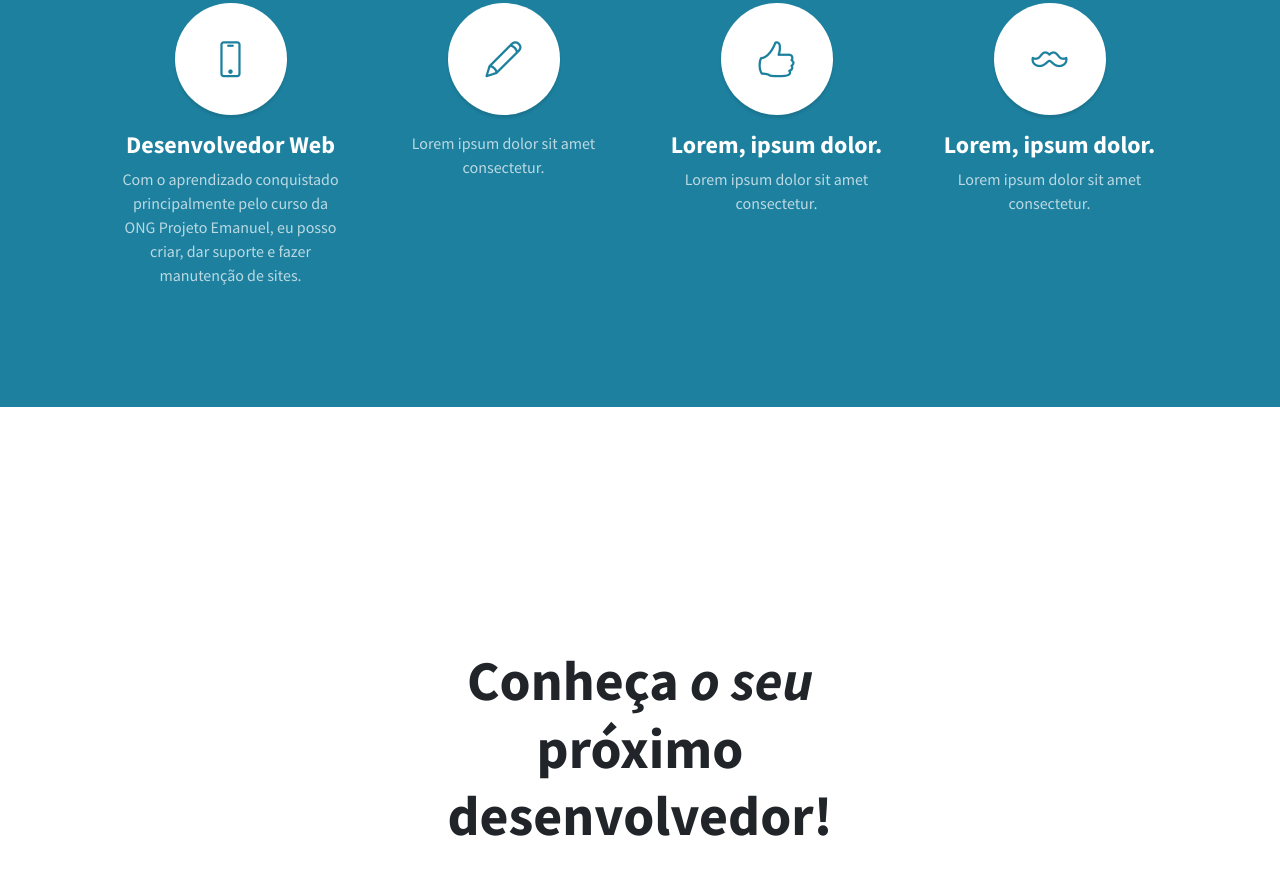
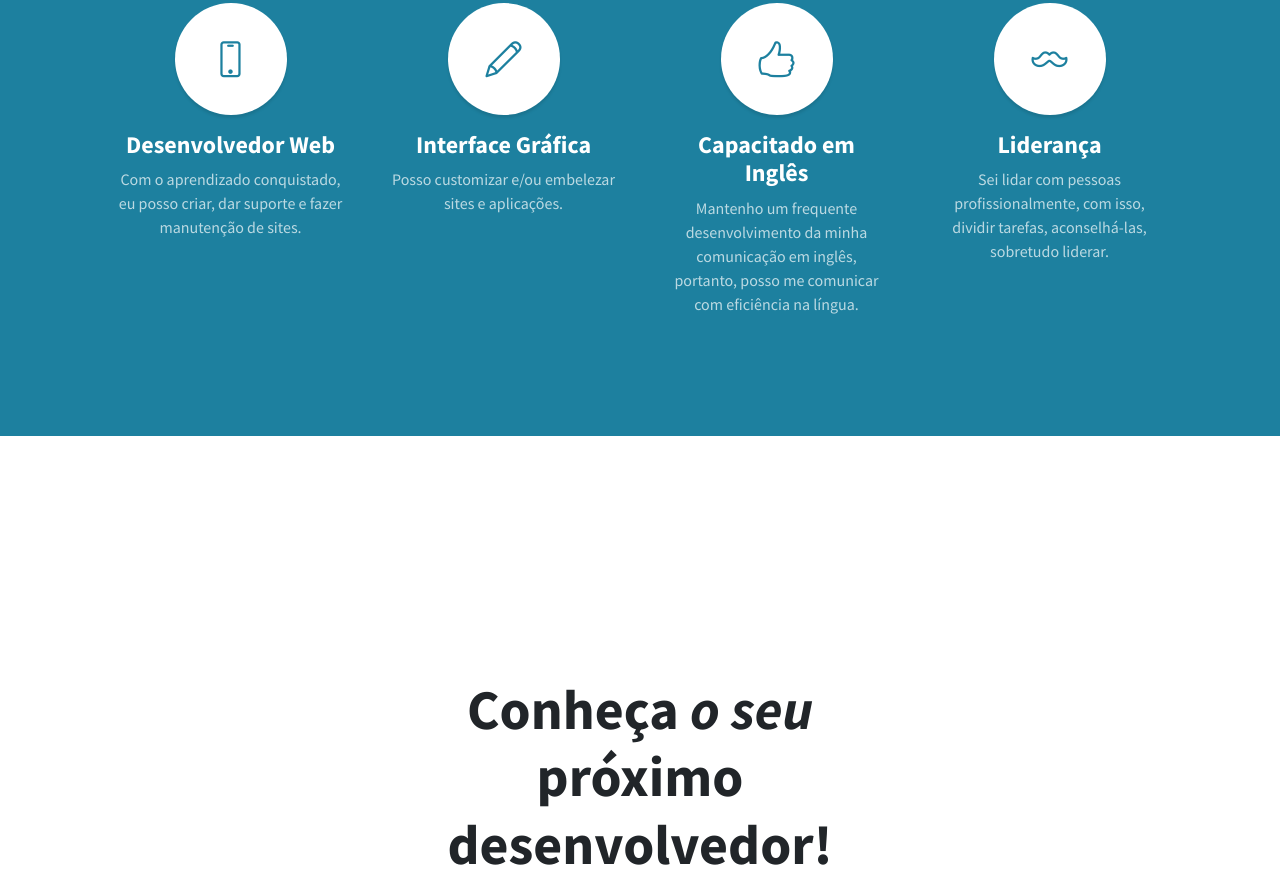
Before and after one commit to Lawliet1200/Portfolio, a plain HTML site: page index.html in a window 1280 px wide. Shown: the part 1717-2598 px from the top of the page. Drawn offline with nearby package versions, Linux system fonts and the light colour scheme.

Commit message:
Second Commit

```diff
--- a/index.html
+++ b/index.html
@@ -72,22 +72,22 @@
                 <div class="col-lg-3 col-md-6 mb-5 mb-lg-0">
                     <span class="service-icon rounded-circle mx-auto mb-3"><i class="icon-screen-smartphone"></i></span>
                     <h4><strong>Desenvolvedor Web</strong></h4>
-                    <p class="text-faded mb-0">Com o aprendizado conquistado principalmente pelo curso da ONG Projeto Emanuel, eu posso criar, dar suporte e fazer manutenção de sites.</p>
+                    <p class="text-faded mb-0">Com o aprendizado conquistado, eu posso criar, dar suporte e fazer manutenção de sites.</p>
                 </div>
                 <div class="col-lg-3 col-md-6 mb-5 mb-lg-0">
                     <span class="service-icon rounded-circle mx-auto mb-3"><i class="icon-pencil"></i></span>
-                    <h4><strong></strong></h4>
-                    <p class="text-faded mb-0">Lorem ipsum dolor sit amet consectetur.</p>
+                    <h4><strong>Interface Gráfica</strong></h4>
+                    <p class="text-faded mb-0">Posso customizar e/ou embelezar sites e aplicações.</p>
                 </div>
                 <div class="col-lg-3 col-md-6 mb-5 mb-md-0">
                     <span class="service-icon rounded-circle mx-auto mb-3"><i class="icon-like"></i></span>
-                    <h4><strong>Lorem, ipsum dolor.</strong></h4>
-                    <p class="text-faded mb-0">Lorem ipsum dolor sit amet consectetur.</p>
+                    <h4><strong>Capacitado em Inglês</strong></h4>
+                    <p class="text-faded mb-0">Mantenho um frequente desenvolvimento da minha comunicação em inglês, portanto, posso me comunicar com eficiência na língua.</p>
                 </div>
                 <div class="col-lg-3 col-md-6">
                     <span class="service-icon rounded-circle mx-auto mb-3"><i class="icon-mustache"></i></span>
-                    <h4><strong>Lorem, ipsum dolor.</strong></h4>
-                    <p class="text-faded mb-0">Lorem ipsum dolor sit amet consectetur.</p>
+                    <h4><strong>Liderança</strong></h4>
+                    <p class="text-faded mb-0">Sei lidar com pessoas profissionalmente, com isso, dividir tarefas, aconselhá-las, sobretudo liderar.</p>
                 </div>
             </div>
         </div>
@@ -116,7 +116,7 @@
                         <div class="caption">
                             <div class="caption-content">
                                 <div class="h2">Dev ONG</div>
-                                <p class="mb-0">Página de atividades desenvolvida em sala de auka</p>
+                                <p class="mb-0">Página de atividades desenvolvida por mim em sala de aula</p>
                             </div>
                         </div>
                         <img class="img-fluid" src="assets/img/dev-ong.png" alt="..." />
@@ -171,7 +171,7 @@
         <div class="container px-4 px-lg-5">
             <ul class="list-inline mb-5">
                 <li class="list-inline-item">
-                    <a class="social-link rounded-circle text-white mr-3" href="#!"><i
+                    <a class="social-link rounded-circle text-white mr-3" href="https://instagram.com/luucxzl"><i
                             class="icon-social-facebook"></i></a>
                 </li>
                 <li class="list-inline-item">
@@ -179,10 +179,10 @@
                             class="icon-social-twitter"></i></a>
                 </li>
                 <li class="list-inline-item">
-                    <a class="social-link rounded-circle text-white" href="#!"><i class="icon-social-github"></i></a>
+                    <a class="social-link rounded-circle text-white" href="https://github.com/Lawliet1200"><i class="icon-social-github"></i></a>
                 </li>
             </ul>
-            <p class="text-muted small mb-0">Feito com carinho</p>
+            <p class="text-muted small mb-0">Feito com profissionalismo e responsabilidade.</p>
         </div>
     </footer>
     <a class="scroll-to-top rounded" href="#page-top"><i class="fas fa-angle-up"></i></a>
```
